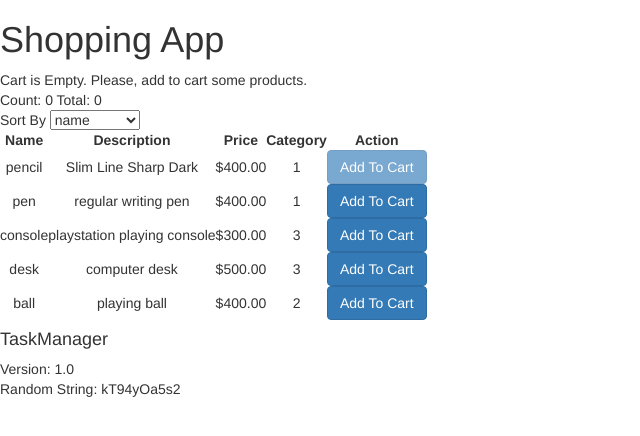
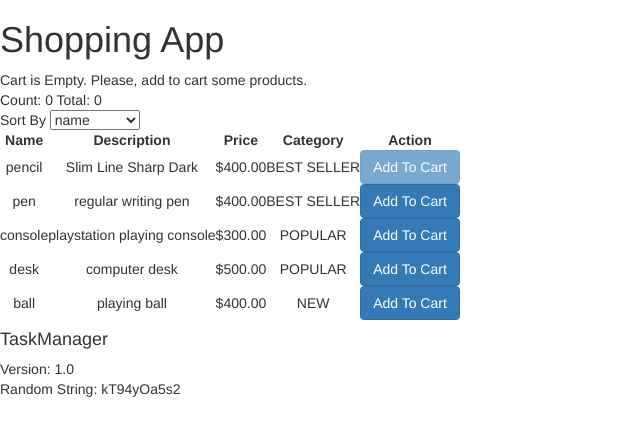
Before and after one commit to Andriy-Yahello/shop, an Angular app: page / in a window 1280 px wide. Shown: the top 436 px of the page, without its empty margins (0-640 px from the left). Built offline with nearby package versions, Linux system fonts and the light colour scheme.

Commit message:
modify category enum and add uppercase pipe

```diff
--- a/src/app/product/components/product-list/product-list.component.html
+++ b/src/app/product/components/product-list/product-list.component.html
@@ -16,7 +16,7 @@
     <td>{{p.name}} </td>
     <td>{{p.description}} </td>
     <td>{{p.price | currency}} </td>
-    <td>{{p.category}} </td>
+    <td>{{p.category | uppercase}} </td>
     <button class="btn btn-primary" [disabled]="isInvalid(p)" (click)="addToCart(p)">Add To Cart</button>
   </tr>
 </table>
--- a/src/app/product/enums/category.ts
+++ b/src/app/product/enums/category.ts
@@ -1,5 +1,5 @@
 export const enum Category{
-    BestSeller = 1,
-    New = 2,
-    Popular = 3
+    BestSeller = 'best seller',
+    New = 'new',
+    Popular = 'popular'
   }
```
